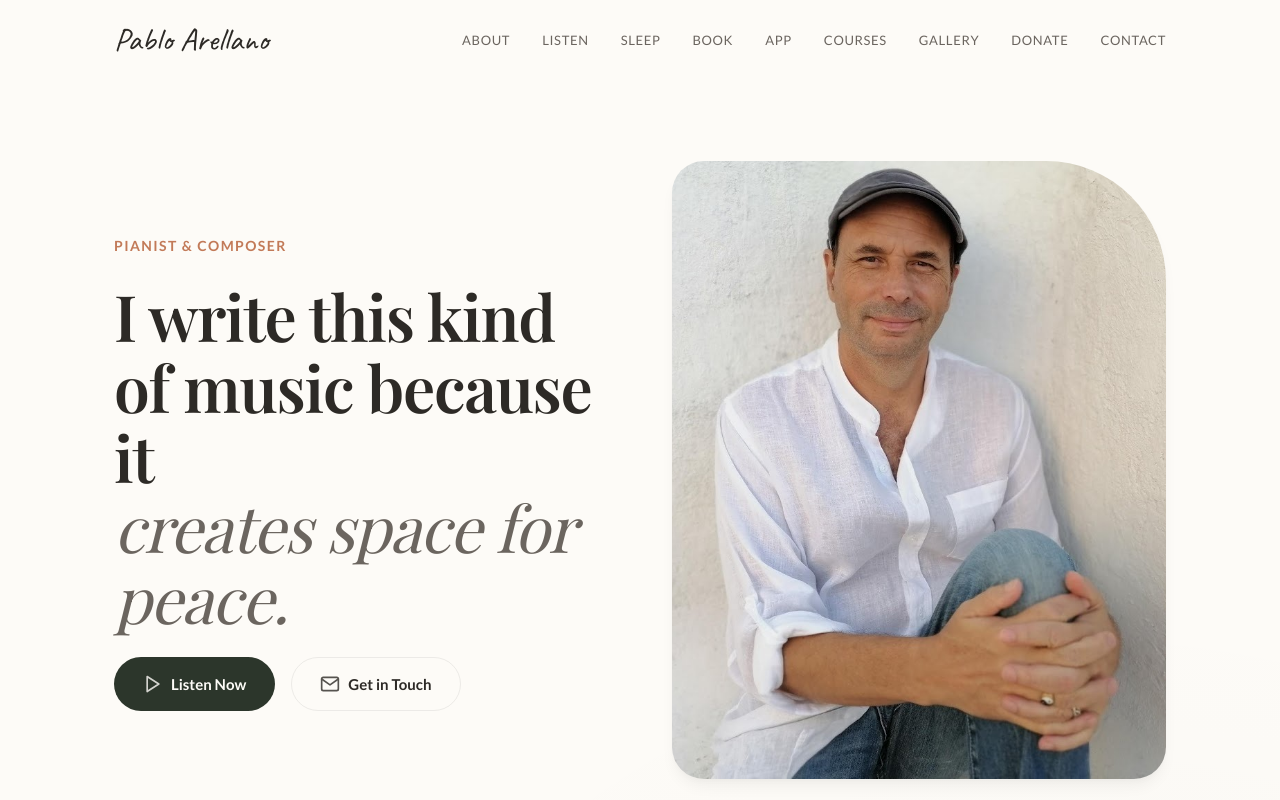
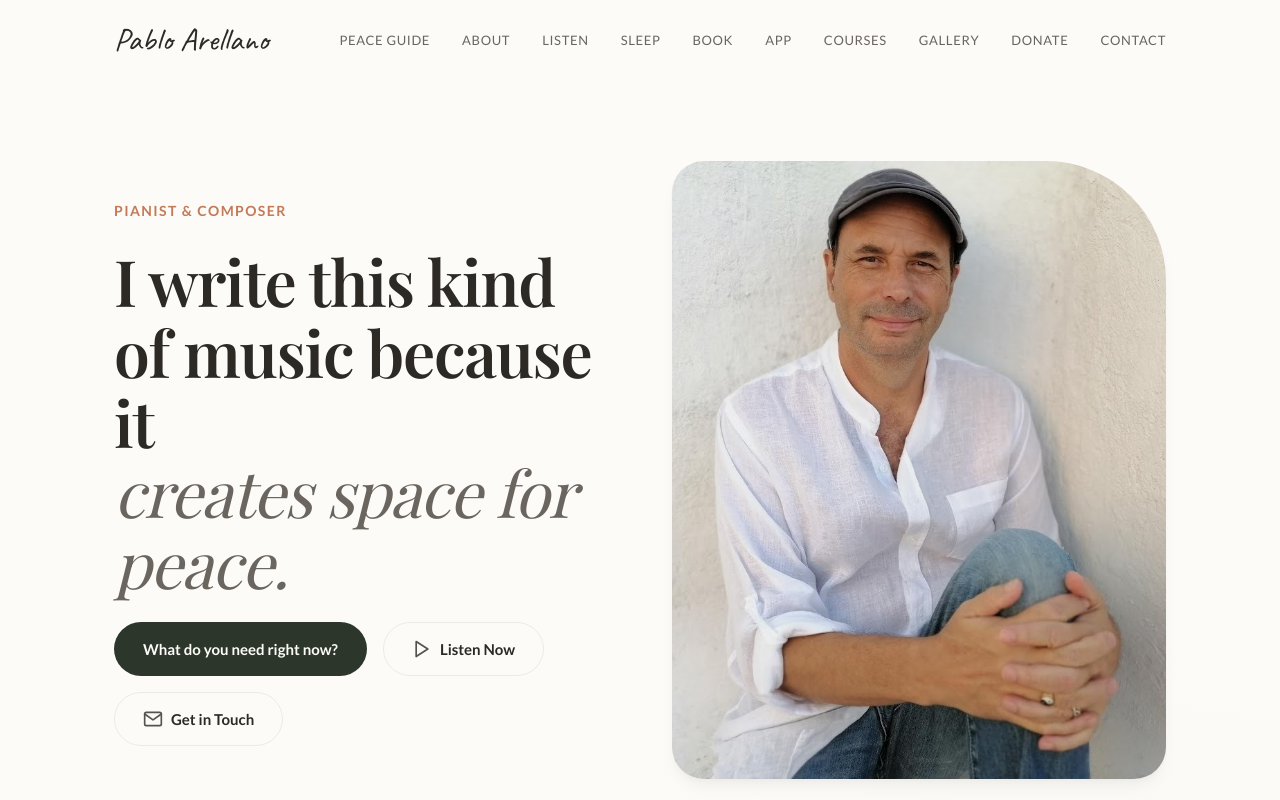
Before and after one commit to Aztecbird/pablo-website, a plain HTML site: page index.html in a window 1280 px wide. Shown: the top 800 px of the page. Drawn offline with nearby package versions, Linux system fonts and the light colour scheme; a web font is replaced by a local one.

Commit message:
Add peace guide entry point

```diff
--- a/index.html
+++ b/index.html
@@ -39,6 +39,7 @@
         <div class="wrap header-row">
             <div class="brand"><a href="/" style="text-decoration: none; color: inherit;">Pablo Arellano</a></div>
             <nav class="nav">
+                <a href="/guide.html">Peace Guide</a>
                 <a href="/about.html">About</a>
                 <a href="/listen.html">Listen</a>
                 <a href="/sleep.html">Sleep</a>
@@ -60,7 +61,10 @@
                     <h1>I write this kind of music because it<br><em>creates space for peace.</em></h1>
 
                     <div class="actions">
-                        <a class="btn primary" href="/listen.html">
+                        <a class="btn primary" href="/guide.html">
+                            What do you need right now?
+                        </a>
+                        <a class="btn" href="/listen.html">
                             <svg xmlns="http://www.w3.org/2000/svg" width="20" height="20" viewBox="0 0 24 24"
                                 fill="none" stroke="currentColor" stroke-width="2" stroke-linecap="round"
                                 stroke-linejoin="round">
```
